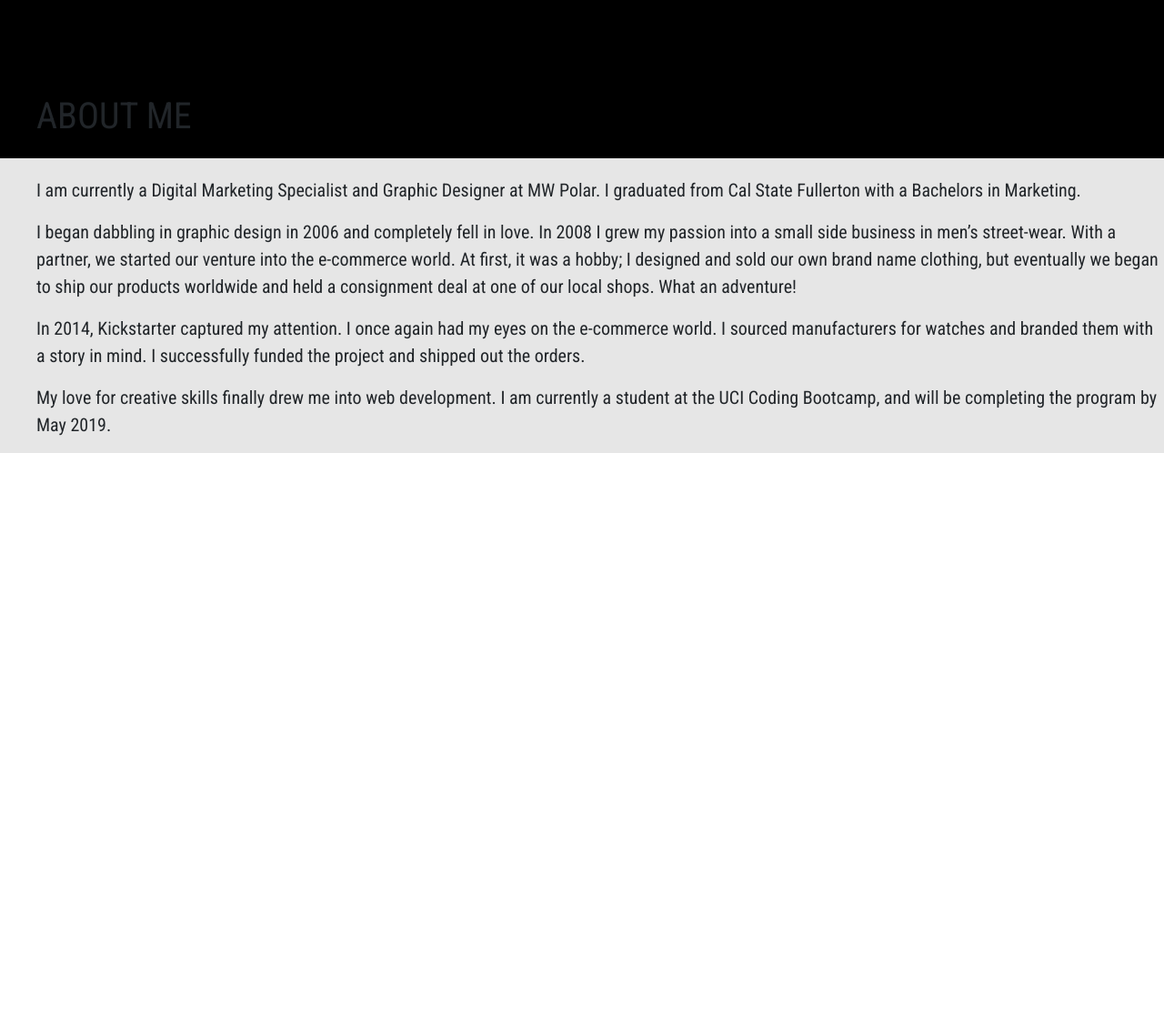
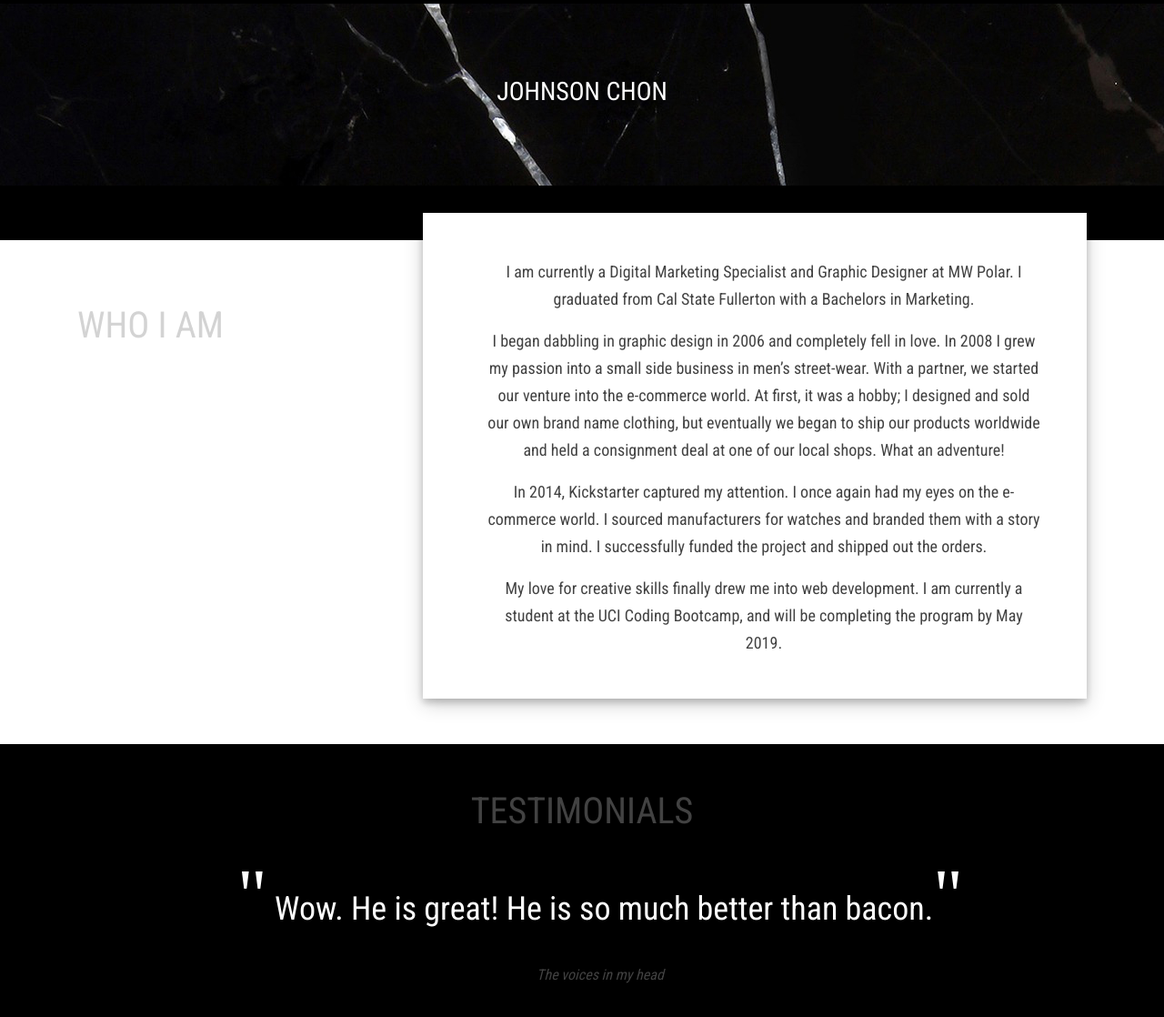
Before and after one commit to johnsonchon/portfolio2, a plain HTML site: page about.html in a window 1280 px wide. Shown: the part 46-1164 px from the top of the page at 91% size. Before the commit the page ends 800 px from the top, so only its background shows below. Drawn offline with nearby package versions, Linux system fonts and the light colour scheme.

Commit message:
Add files via upload

```diff
--- a/about.html
+++ b/about.html
@@ -50,33 +50,82 @@
         </div>
     </header>
 
-    <!-- top bar area -->
-    <div class="row aboutword">
+    <!-- about top -->
+
+    <div class="top-marble">
+
+        <div class="container">
+            <div class="row">
                 <div class="col-lg-12">
-            <h1>ABOUT ME</h>
+                    <h2 class="animated fadeInUp about-johnson">JOHNSON CHON</h>
+                </div>
+            </div>
         </div>
     </div>
 
+    <!-- blackbar -->
+    <div class="the-bar">
+
+    </div>
+
+
     <div class="about-section">
+        <div class="container">
             <div class="row">
-            <div class="col-lg-12">
-                <p>I am currently a Digital Marketing Specialist and Graphic Designer at MW Polar. I graduated from Cal
+                <div class="col-lg-4">
+                    <h1>WHO I AM</h1>
+                </div>
+                <div class="col-lg-8 about-des">
+                    <div class="about-back">
+
+                        <p>I am currently a Digital Marketing Specialist and Graphic Designer at MW Polar. I graduated
+                            from
+                            Cal
                             State Fullerton with a Bachelors in Marketing.</p>
                         <p>
-                    I began dabbling in graphic design in 2006 and completely fell in love. In 2008 I grew my passion
-                    into a small side business in men’s street-wear. With a partner, we started our venture into the
-                    e-commerce world. At first, it was a hobby; I designed and sold our own brand name clothing, but
-                    eventually we began to ship our products worldwide and held a consignment deal at one of our local
+                            I began dabbling in graphic design in 2006 and completely fell in love. In 2008 I grew my
+                            passion
+                            into a small side business in men’s street-wear. With a partner, we started our venture
+                            into
+                            the
+                            e-commerce world. At first, it was a hobby; I designed and sold our own brand name
+                            clothing,
+                            but
+                            eventually we began to ship our products worldwide and held a consignment deal at one of
+                            our
+                            local
                             shops. What an adventure!
                         </p>
                         <p>
-                    In 2014, Kickstarter captured my attention. I once again had my eyes on the e-commerce world. I
-                    sourced manufacturers for watches and branded them with a story in mind. I successfully funded the
+                            In 2014, Kickstarter captured my attention. I once again had my eyes on the e-commerce
+                            world. I
+                            sourced manufacturers for watches and branded them with a story in mind. I successfully
+                            funded
+                            the
                             project and shipped out the orders.
                         </p>
                         <p>
-                    My love for creative skills finally drew me into web development. I am currently a student at the
+                            My love for creative skills finally drew me into web development. I am currently a student
+                            at
+                            the
                             UCI Coding Bootcamp, and will be completing the program by May 2019.</p>
+                    </div>
+                </div>
+            </div>
+        </div>
+    </div>
+
+    <!-- testimonial -->
+
+    <div class="testimonial">
+        <div class="container">
+            <div class="row">
+                <div class="col-lg-12">
+                    <h1>TESTIMONIALS</h1>
+                    <p class="review"><span class="quotes">"</span> Wow. He is great! He is so much better than bacon.<span
+                            class="quotes">"</span></p>
+                    <p class="person">The voices in my head</p>
+                </div>
             </div>
         </div>
     </div>
--- a/style.css
+++ b/style.css
@@ -51,12 +51,14 @@ body {
 .banner h1 {
     padding-top: 250px;
     padding-left: 40px;
+    color: #424242;
     /* text-align: center; */
 }
 
 .banner p {
     margin-left: 0;
     padding-left: 40px;
+    color: #424242;
 }
 
 .button-new {
@@ -66,6 +68,7 @@ body {
     background-color: black;
     color: #424242;
     border-color: #424242;
+
 }
 
 .button-new:hover {
@@ -96,12 +99,12 @@ body {
     margin-top: -340px;
 }
 
-.elegant h {
+.elegant h2 {
     color: black;
     font-size: 28px;
     letter-spacing: 1px;
     font-weight: 400;
-    padding-left: 40px;
+    text-align: center!important;
 }
 
 .elegant p {
@@ -110,7 +113,8 @@ body {
     font-weight: 400;
     line-height: 65px;
     font-size: 20px;
-    padding-left: 40px;
+    /* padding-left: 40px; */
+    text-align: center;
 }
 
 /* bar */
@@ -166,6 +170,7 @@ body {
 
 .marble h1, p {
     padding-left: 40px;
+    color: #424242;
 }
 
 .marble h1 {
@@ -185,6 +190,7 @@ body {
     font-weight: 700px;
     list-style-type: circle;
     list-style-position: inside;
+    color: #424242;
 }
 
 /* footer */
@@ -200,23 +206,71 @@ body {
 }
 
 /* ABOUT PAGE */
-.aboutword {
-    background-color: black;
-    height: 170px;
+.about-johnson {
+    text-align: center;
+    padding-top: 80px;
+    padding-bottom: 60px;
+    font-size: 28px;
+    color: white;
 }
 
-.aboutword h1{
-    padding-left: 40px;
-    padding-top: 100px;
-    /* color: #bbbbbb; */
+.about-des {
+    line-height: 30px;
+    font-size: 18px;
+}
+
+.top-marble {
+    background-image: url("./images/marbleb.jpg");
+    height: 200px;
+}
+
+.the-bar {
+    height: 60px;
+    background-color: black;
+}
+
+.about-back {
+    background-color: white;
+    margin-top: -100px;
+    padding: 30px;
+    padding-right: 50px;
+    padding-top: 50px;
+    box-shadow: 0 4px 8px 0 rgba(0, 0, 0, 0.2), 0 6px 20px 0 rgba(0, 0, 0, 0.19);
 }
 
 .about-section {
-    padding-top: 20px;
-    background-color: rgb(230, 230, 230);
+    padding-top: 70px;
+    padding-bottom: 50px;
 }
 
-.about-section p {
-    font-size: 20px;
+.about-section h1 {
+    color: #D3D3D3;
+}
 
+.testimonial {
+    height: 300px;
+    background-color: black;
 }
+
+.testimonial h1 {
+    padding-top: 50px;
+}
+
+.testimonial h1, p {
+    color: #424242;
+    text-align: center;
+}
+
+.review {
+    font-size: 36px;
+    color: white;
+}
+
+.person {
+    font-style: italic;
+}
+
+.quotes {
+    font-size: 80px;
+    font-family: "century";
+}
```
Also changed, not shown: index.html (+15 -3 lines). Lines whose indentation alone changed are shown as unchanged.
